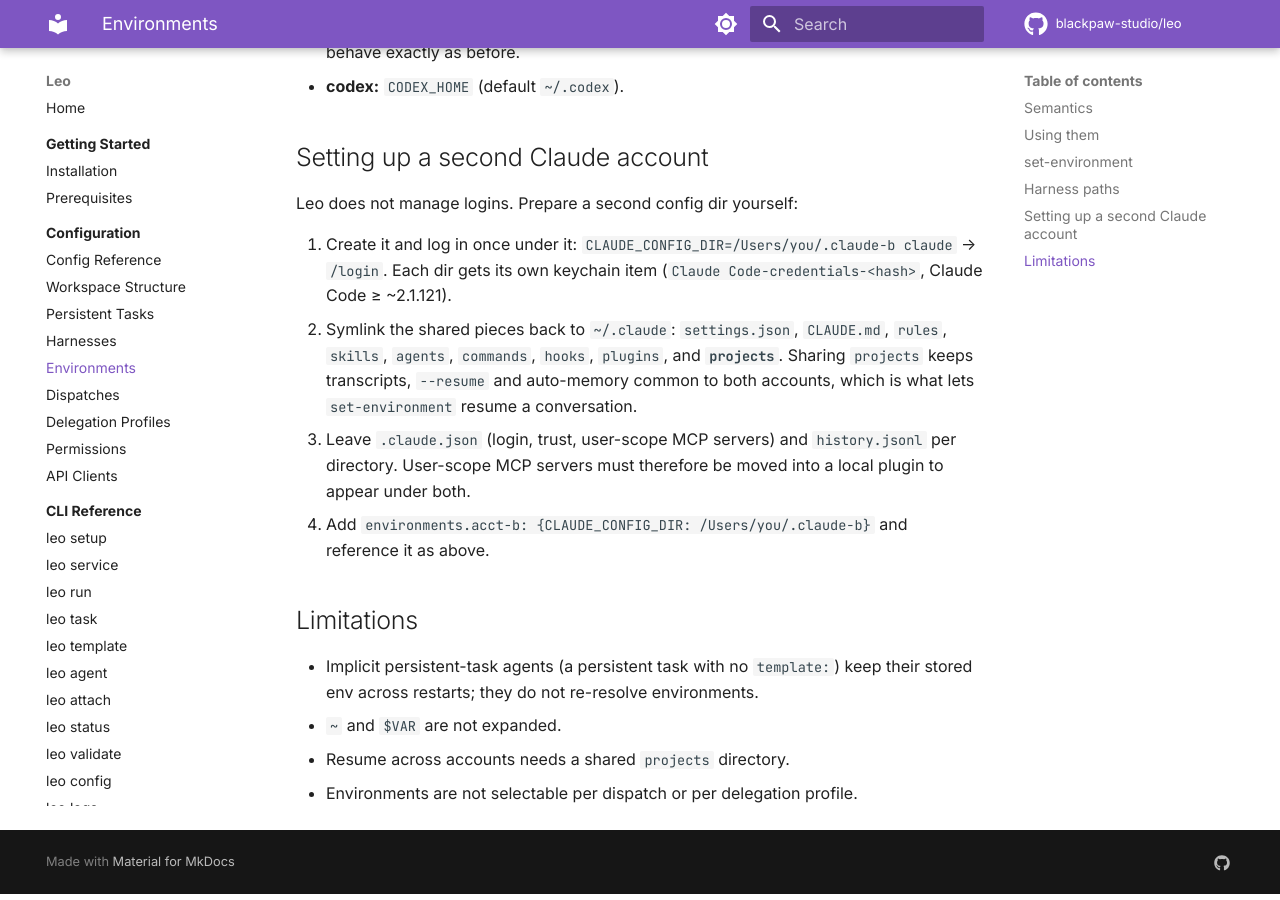
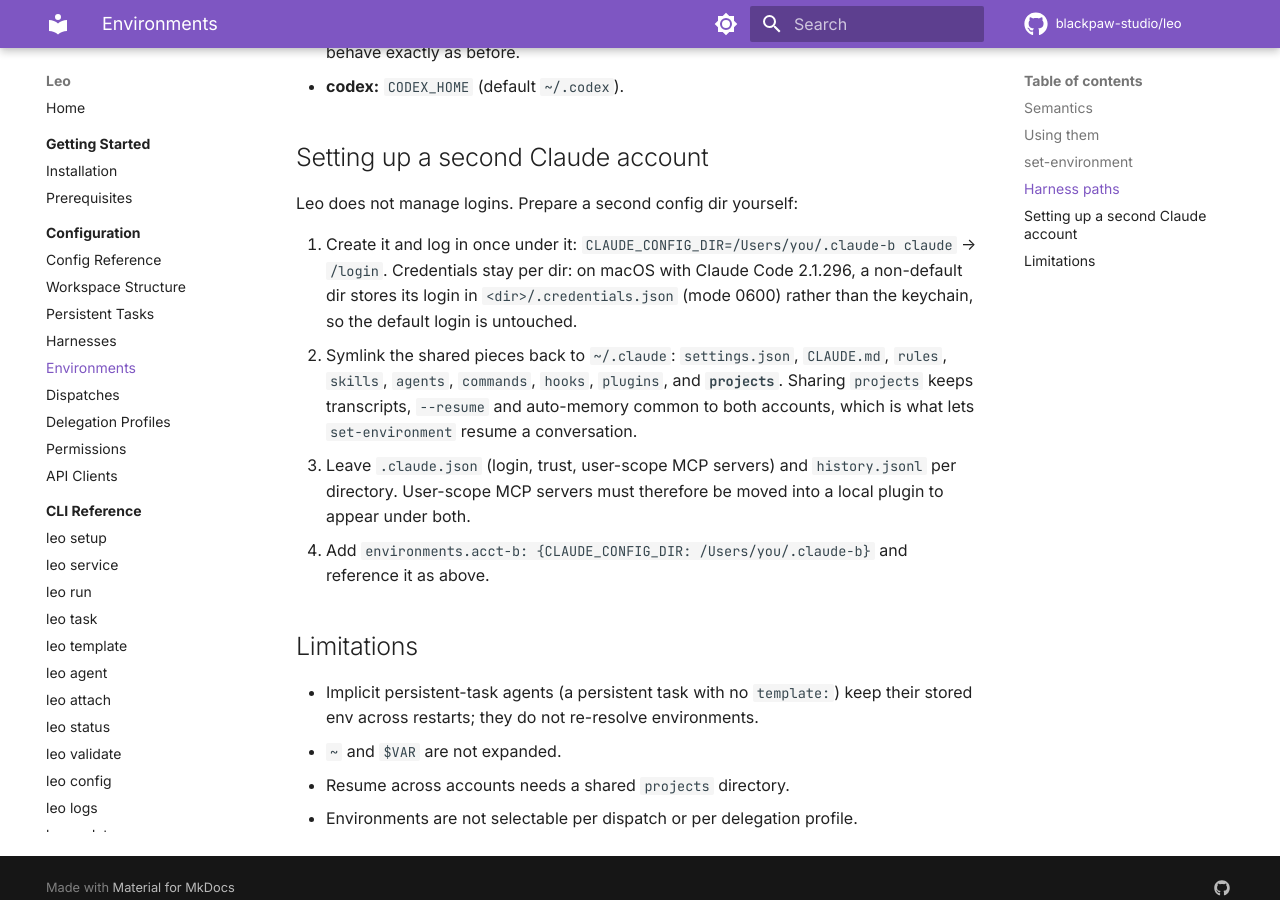
Before and after one commit to blackpaw-studio/leo, an MkDocs documentation site: the page built from docs/configuration/environments.md, in a window 1280 px wide and 900 px high, scrolled down 2354 px. Built offline with MkDocs 1.6.1 and Material for MkDocs 9.7.7, drawn with Linux system fonts in a browser that asks for light colours; comment, search, counter and statistics services are not loaded.

Commit message:
docs: correct where a non-default config dir stores credentials
Claude-Session: https://claude.ai/code/session_01R7dAah1hXnmsx8y4HSigFQ

```diff
--- a/docs/configuration/environments.md
+++ b/docs/configuration/environments.md
@@ -64,7 +64,7 @@ Each harness derives its files from the agent's resolved env, not from `$HOME`:
 
 Leo does not manage logins. Prepare a second config dir yourself:
 
-1. Create it and log in once under it: `CLAUDE_CONFIG_DIR=/Users/you/.claude-b claude` → `/login`. Each dir gets its own keychain item (`Claude Code-credentials-<hash>`, Claude Code ≥ ~2.1.121).
+1. Create it and log in once under it: `CLAUDE_CONFIG_DIR=/Users/you/.claude-b claude` → `/login`. Credentials stay per dir: on macOS with Claude Code 2.1.296, a non-default dir stores its login in `<dir>/.credentials.json` (mode 0600) rather than the keychain, so the default login is untouched.
 2. Symlink the shared pieces back to `~/.claude`: `settings.json`, `CLAUDE.md`, `rules`, `skills`, `agents`, `commands`, `hooks`, `plugins`, and **`projects`**. Sharing `projects` keeps transcripts, `--resume` and auto-memory common to both accounts, which is what lets `set-environment` resume a conversation.
 3. Leave `.claude.json` (login, trust, user-scope MCP servers) and `history.jsonl` per directory. User-scope MCP servers must therefore be moved into a local plugin to appear under both.
 4. Add `environments.acct-b: {CLAUDE_CONFIG_DIR: /Users/you/.claude-b}` and reference it as above.
```
